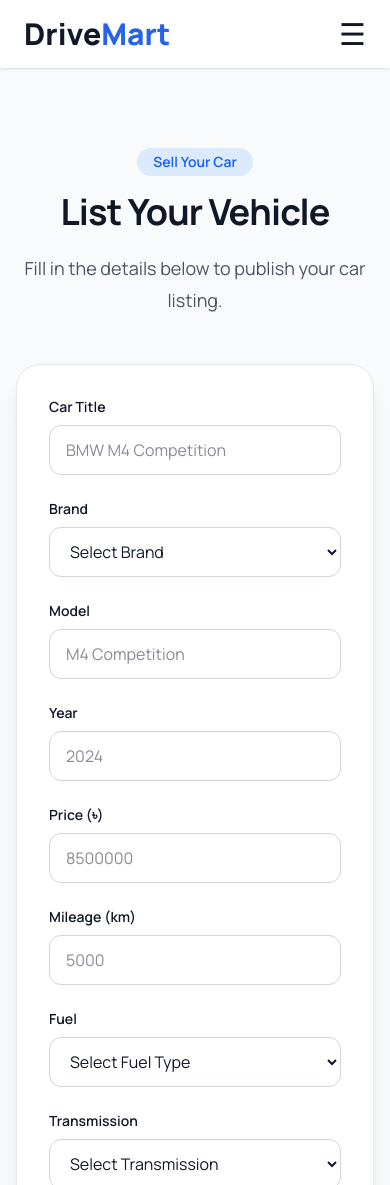
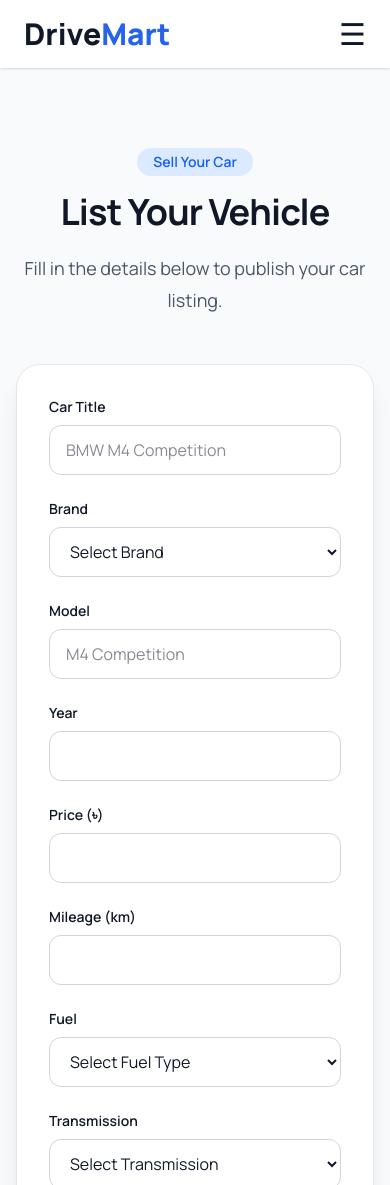
Before and after one commit to JannatRahman/typescript-car-marketplace-client, a Next.js app: page /add-car in a window 390 px wide. Shown: the top 1185 px of the page. Built offline with nearby package versions, Linux system fonts and the light colour scheme; no server answers.

Commit message:
why choose us section added and made it responsive

```diff
--- a/src/app/explore-cars/page.tsx
+++ b/src/app/explore-cars/page.tsx
@@ -3,6 +3,7 @@ import SectionTitle from "@/components/shared/SectionTitle";
 import CarCard from "@/components/cards/CarCard";
 import { getCars } from "@/services/car";
 import { Car } from "@/types/car";
+import CarFilters from "@/components/filters/CarFilters";
 
 export default async function CarsPage() {
   const response = await getCars();
@@ -17,6 +18,7 @@ export default async function CarsPage() {
           title="Explore All Cars"
           subtitle="Browse premium cars from trusted dealers."
         />
+        <CarFilters/>
 
         <div className="mt-14 grid gap-8 sm:grid-cols-2 lg:grid-cols-3 xl:grid-cols-4">
           {cars.map((car) => (
--- /dev/null
+++ b/src/components/filters/CarFilters.tsx
@@ -0,0 +1,98 @@
+"use client";
+
+import { Search, RotateCcw } from "lucide-react";
+import Button from "../shared/Button";
+
+const CarFilters = () => {
+  return (
+    <div className="mt-12 overflow-hidden rounded-3xl border border-gray-200 bg-white shadow-xl">
+
+      {/* Header */}
+      <div className="bg-gradient-to-r from-blue-600 to-indigo-600 px-8 py-7 text-white">
+        <h2 className="text-3xl font-bold">
+          Find Your Perfect Car
+        </h2>
+
+        <p className="mt-2 text-blue-100">
+          Search premium cars from trusted dealers across Bangladesh.
+        </p>
+      </div>
+
+      {/* Body */}
+      <div className="space-y-8 p-8">
+
+        {/* Search */}
+        <div className="relative">
+          <Search
+            size={20}
+            className="absolute left-4 top-1/2 -translate-y-1/2 text-gray-400"
+          />
+
+          <input
+            type="text"
+            placeholder="Search by title, brand or model..."
+            className="w-full rounded-2xl border border-gray-300 py-4 pl-12 pr-5 text-lg outline-none transition-all focus:border-blue-600 focus:ring-4 focus:ring-blue-100"
+          />
+        </div>
+
+        {/* Filters */}
+        <div className="grid gap-5 md:grid-cols-2 xl:grid-cols-4">
+
+          <select className="rounded-2xl border border-gray-300 px-5 py-4 outline-none transition focus:border-blue-600 focus:ring-4 focus:ring-blue-100">
+            <option>All Brands</option>
+            <option>BMW</option>
+            <option>Mercedes</option>
+            <option>Toyota</option>
+            <option>Honda</option>
+            <option>Tesla</option>
+            <option>Audi</option>
+          </select>
+
+          <select className="rounded-2xl border border-gray-300 px-5 py-4 outline-none transition focus:border-blue-600 focus:ring-4 focus:ring-blue-100">
+            <option>Fuel Type</option>
+            <option>Petrol</option>
+            <option>Diesel</option>
+            <option>Hybrid</option>
+            <option>Electric</option>
+          </select>
+
+          <select className="rounded-2xl border border-gray-300 px-5 py-4 outline-none transition focus:border-blue-600 focus:ring-4 focus:ring-blue-100">
+            <option>Condition</option>
+            <option>New</option>
+            <option>Used</option>
+          </select>
+
+          <select className="rounded-2xl border border-gray-300 px-5 py-4 outline-none transition focus:border-blue-600 focus:ring-4 focus:ring-blue-100">
+            <option>Sort By</option>
+            <option>Newest</option>
+            <option>Oldest</option>
+            <option>Price Low → High</option>
+            <option>Price High → Low</option>
+          </select>
+
+        </div>
+
+        {/* Buttons */}
+        <div className="flex flex-col gap-4 sm:flex-row sm:justify-end">
+
+          <Button
+            variant="secondary"
+            className="flex items-center justify-center gap-2"
+          >
+            <RotateCcw size={18} />
+            Reset
+          </Button>
+
+          <Button className="flex items-center justify-center gap-2">
+            <Search size={18} />
+            Search Cars
+          </Button>
+
+        </div>
+
+      </div>
+    </div>
+  );
+};
+
+export default CarFilters;
--- a/src/components/forms/CarForm.tsx
+++ b/src/components/forms/CarForm.tsx
@@ -58,6 +58,10 @@ const CarForm = ({
         if (!car?._id) return;
 
         const { _id, ...updatedCar } = data;
+
+        console.log("DATA:", data);
+        console.log("UPDATED:", updatedCar);
+        console.log("JSON:", JSON.stringify(updatedCar));
 
         const result = await updateCar(car._id, updatedCar);
 
@@ -159,13 +163,13 @@ const CarForm = ({
           <label className="mb-2 block text-sm font-semibold">
             Year
           </label>
+          <input
+            type="text"
+            inputMode="numeric"
 
-          <input
-            type="number"
-            placeholder="2024"
             {...register("year", {
               required: "Year is required",
-              valueAsNumber: true,
+              setValueAs: (value) => Number(value),
               min: {
                 value: 1990,
                 message: "Invalid year",
@@ -192,11 +196,12 @@ const CarForm = ({
           </label>
 
           <input
-            type="number"
-            placeholder="8500000"
+            type="text"
+            inputMode="numeric"
+
             {...register("price", {
               required: "Price is required",
-              valueAsNumber: true,
+              setValueAs: (value) => Number(value),
               min: {
                 value: 1,
                 message: "Price must be greater than 0",
@@ -219,11 +224,12 @@ const CarForm = ({
           </label>
 
           <input
-            type="number"
-            placeholder="5000"
+            type="text"
+            inputMode="numeric"
+
             {...register("mileage", {
               required: "Mileage is required",
-              valueAsNumber: true,
+              setValueAs: (value) => Number(value),
               min: {
                 value: 0,
                 message: "Mileage can't be negative",
```
